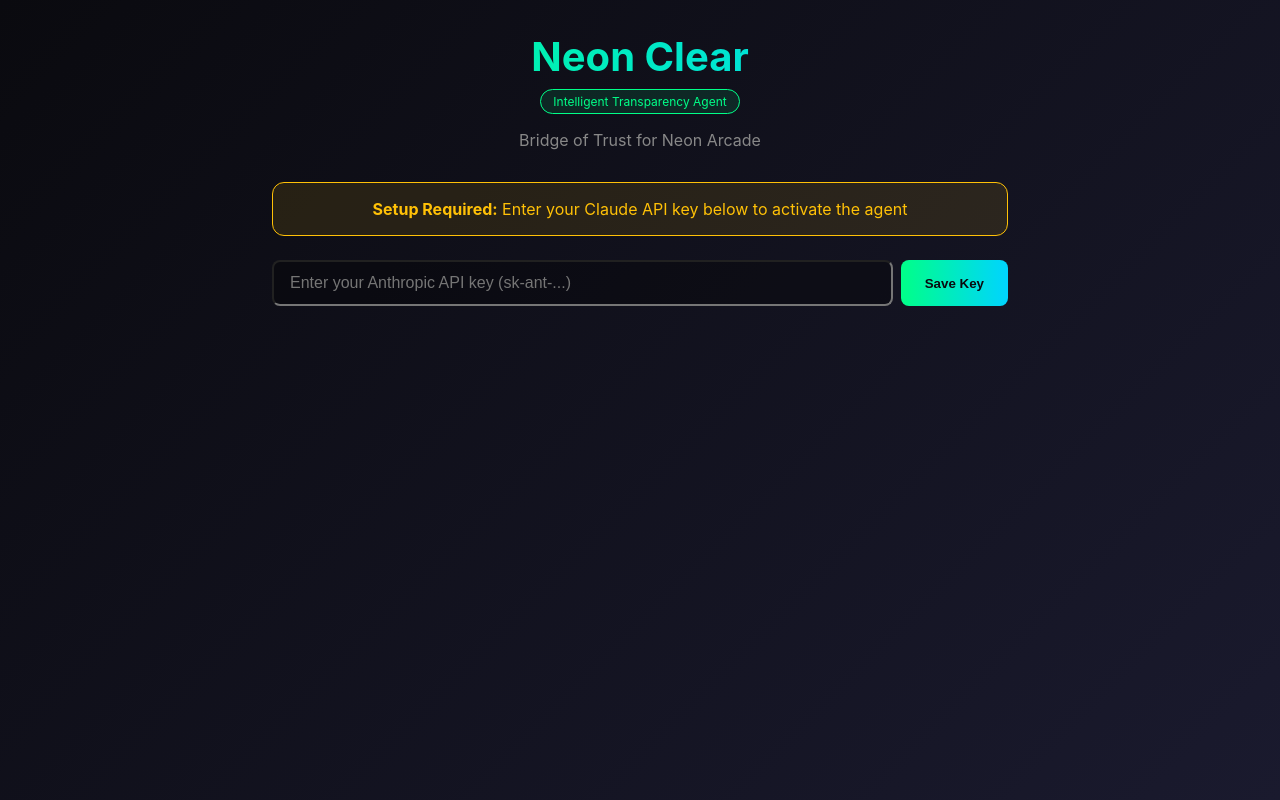
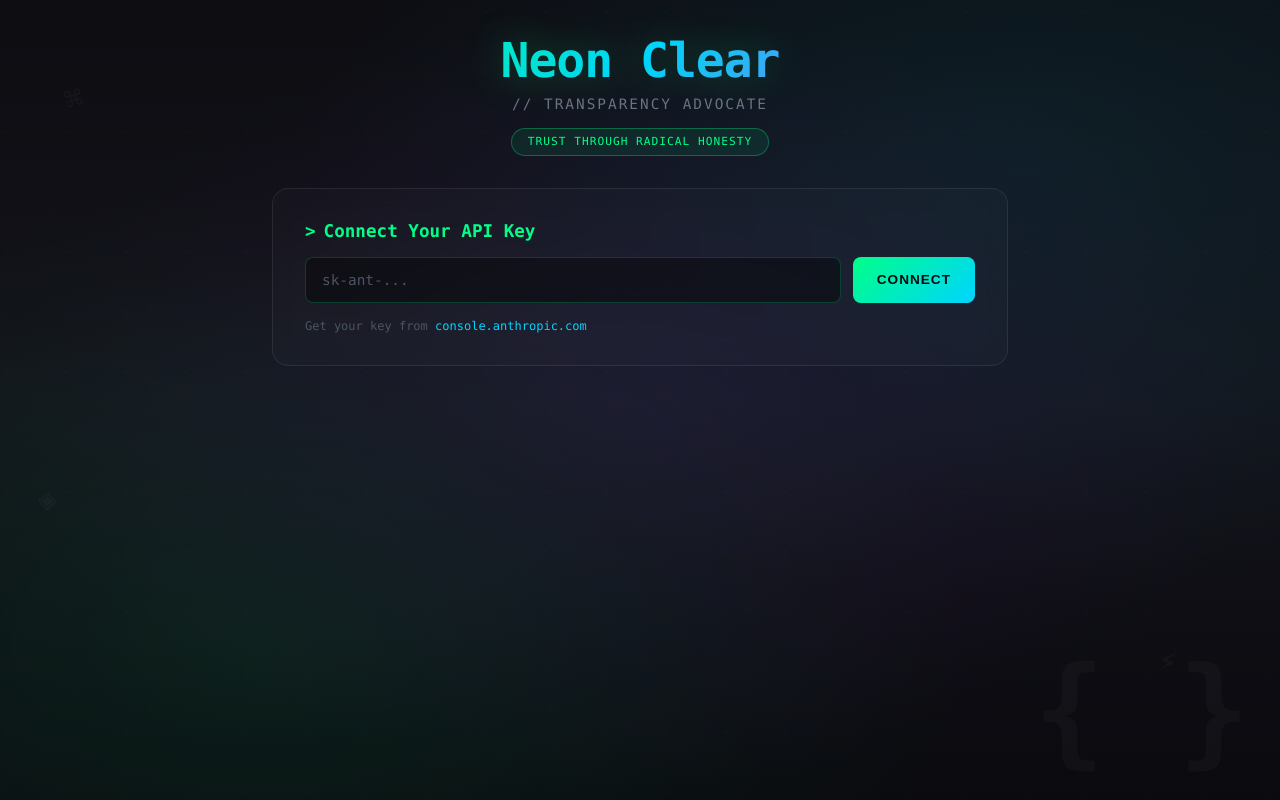
Before and after one commit to ran-im/neonclear-agent, a plain HTML site: page index.html in a window 1280 px wide. Drawn offline with Linux system fonts and the light colour scheme.

Commit message:
Redesign with gaming aesthetic and doodles

```diff
--- a/index.html
+++ b/index.html
@@ -7,172 +7,315 @@
   <style>
     * { box-sizing: border-box; margin: 0; padding: 0; }
     body {
-      font-family: -apple-system, BlinkMacSystemFont, 'Segoe UI', Roboto, sans-serif;
-      background: linear-gradient(135deg, #0a0a0f 0%, #1a1a2e 100%);
+      font-family: 'JetBrains Mono', 'Fira Code', 'Consolas', monospace;
+      background:
+        radial-gradient(ellipse at 20% 80%, rgba(0, 255, 136, 0.08) 0%, transparent 50%),
+        radial-gradient(ellipse at 80% 20%, rgba(0, 212, 255, 0.08) 0%, transparent 50%),
+        radial-gradient(ellipse at 50% 50%, rgba(88, 28, 135, 0.15) 0%, transparent 70%),
+        linear-gradient(180deg, #0d0d12 0%, #13131a 50%, #0a0a0f 100%);
       min-height: 100vh;
-      color: #e0e0e0;
+      color: #c8d4e0;
+      position: relative;
+      overflow-x: hidden;
+    }
+    body::before {
+      content: '';
+      position: fixed;
+      top: 0;
+      left: 0;
+      right: 0;
+      bottom: 0;
+      background-image:
+        radial-gradient(circle at 10% 20%, rgba(0, 255, 136, 0.03) 1px, transparent 1px),
+        radial-gradient(circle at 90% 80%, rgba(0, 212, 255, 0.03) 1px, transparent 1px),
+        radial-gradient(circle at 50% 10%, rgba(168, 85, 247, 0.03) 1px, transparent 1px);
+      background-size: 60px 60px, 80px 80px, 100px 100px;
+      pointer-events: none;
+      z-index: 0;
+    }
+    body::after {
+      content: '{ }';
+      position: fixed;
+      bottom: 20px;
+      right: 30px;
+      font-size: 120px;
+      opacity: 0.03;
+      font-weight: bold;
+      pointer-events: none;
+      z-index: 0;
     }
     .container {
       max-width: 800px;
       margin: 0 auto;
       padding: 2rem;
+      position: relative;
+      z-index: 1;
     }
     header {
       text-align: center;
       margin-bottom: 2rem;
     }
     h1 {
-      font-size: 2.5rem;
-      background: linear-gradient(90deg, #00ff88, #00d4ff);
+      font-size: 3rem;
+      font-weight: 700;
+      letter-spacing: -1px;
+      background: linear-gradient(135deg, #00ff88 0%, #00d4ff 50%, #a855f7 100%);
       -webkit-background-clip: text;
       -webkit-text-fill-color: transparent;
+      background-clip: text;
       margin-bottom: 0.5rem;
+      text-shadow: 0 0 40px rgba(0, 255, 136, 0.3);
+    }
+    .subtitle {
+      font-size: 0.9rem;
+      color: #6b7280;
+      letter-spacing: 2px;
+      text-transform: uppercase;
     }
     .badge {
       display: inline-block;
-      background: rgba(0, 255, 136, 0.1);
-      border: 1px solid #00ff88;
+      background: rgba(0, 255, 136, 0.08);
+      border: 1px solid rgba(0, 255, 136, 0.3);
       color: #00ff88;
-      padding: 0.25rem 0.75rem;
+      padding: 0.4rem 1rem;
+      border-radius: 2rem;
+      font-size: 0.7rem;
+      margin-top: 1rem;
+      letter-spacing: 1px;
+      text-transform: uppercase;
+    }
+    .setup-card {
+      background: rgba(255, 255, 255, 0.02);
+      border: 1px solid rgba(255, 255, 255, 0.08);
       border-radius: 1rem;
+      padding: 2rem;
+      margin-bottom: 1.5rem;
+      backdrop-filter: blur(10px);
+    }
+    .setup-card h2 {
+      font-size: 1.1rem;
+      color: #00ff88;
+      margin-bottom: 1rem;
+      display: flex;
+      align-items: center;
+      gap: 0.5rem;
+    }
+    .setup-card h2::before {
+      content: '>';
+      color: #00ff88;
+    }
+    .api-key-input {
+      display: flex;
+      gap: 0.75rem;
+      margin-bottom: 1rem;
+    }
+    .api-key-input input {
+      flex: 1;
+      padding: 0.875rem 1rem;
+      border: 1px solid rgba(0, 255, 136, 0.2);
+      border-radius: 0.5rem;
+      background: rgba(0, 0, 0, 0.4);
+      color: #e0e0e0;
+      font-size: 0.9rem;
+      font-family: inherit;
+      transition: all 0.3s ease;
+    }
+    .api-key-input input:focus {
+      outline: none;
+      border-color: #00ff88;
+      box-shadow: 0 0 20px rgba(0, 255, 136, 0.1);
+    }
+    .api-key-input input::placeholder {
+      color: #4b5563;
+    }
+    .api-key-input button {
+      padding: 0.875rem 1.5rem;
+      background: linear-gradient(135deg, #00ff88, #00d4ff);
+      border: none;
+      border-radius: 0.5rem;
+      color: #0a0a0f;
+      font-weight: 700;
+      font-size: 0.85rem;
+      cursor: pointer;
+      transition: all 0.3s ease;
+      text-transform: uppercase;
+      letter-spacing: 1px;
+    }
+    .api-key-input button:hover {
+      transform: translateY(-2px);
+      box-shadow: 0 10px 30px rgba(0, 255, 136, 0.3);
+    }
+    .hint {
       font-size: 0.75rem;
+      color: #4b5563;
     }
-    .setup-warning {
-      background: rgba(255, 193, 7, 0.1);
-      border: 1px solid #ffc107;
-      color: #ffc107;
-      padding: 1rem;
-      border-radius: 0.75rem;
-      margin-bottom: 1.5rem;
-      text-align: center;
+    .hint a {
+      color: #00d4ff;
+      text-decoration: none;
     }
     .chat-container {
-      background: rgba(255, 255, 255, 0.03);
-      border: 1px solid rgba(255, 255, 255, 0.1);
+      background: rgba(255, 255, 255, 0.015);
+      border: 1px solid rgba(255, 255, 255, 0.06);
       border-radius: 1rem;
       overflow: hidden;
+      backdrop-filter: blur(10px);
     }
     .messages {
-      height: 400px;
+      height: 450px;
       overflow-y: auto;
       padding: 1.5rem;
+      scroll-behavior: smooth;
+    }
+    .messages::-webkit-scrollbar {
+      width: 6px;
+    }
+    .messages::-webkit-scrollbar-track {
+      background: rgba(255, 255, 255, 0.02);
+    }
+    .messages::-webkit-scrollbar-thumb {
+      background: rgba(0, 255, 136, 0.2);
+      border-radius: 3px;
     }
     .message {
-      margin-bottom: 1rem;
-      padding: 1rem;
+      margin-bottom: 1.25rem;
+      padding: 1rem 1.25rem;
       border-radius: 0.75rem;
-      line-height: 1.5;
+      line-height: 1.6;
+      font-size: 0.95rem;
+      animation: fadeIn 0.3s ease;
+    }
+    @keyframes fadeIn {
+      from { opacity: 0; transform: translateY(10px); }
+      to { opacity: 1; transform: translateY(0); }
     }
     .message.user {
-      background: rgba(0, 212, 255, 0.1);
+      background: linear-gradient(135deg, rgba(0, 212, 255, 0.1) 0%, rgba(0, 212, 255, 0.05) 100%);
       border-left: 3px solid #00d4ff;
       margin-left: 2rem;
+      color: #e0e0e0;
     }
     .message.assistant {
-      background: rgba(0, 255, 136, 0.05);
+      background: linear-gradient(135deg, rgba(0, 255, 136, 0.08) 0%, rgba(0, 255, 136, 0.02) 100%);
       border-left: 3px solid #00ff88;
       margin-right: 2rem;
+      color: #c8d4e0;
     }
     .message.handover {
-      background: rgba(255, 68, 68, 0.1);
+      background: linear-gradient(135deg, rgba(255, 68, 68, 0.1) 0%, rgba(255, 68, 68, 0.05) 100%);
       border-left: 3px solid #ff4444;
     }
     .ai-disclosure {
-      background: rgba(255, 193, 7, 0.1);
-      border: 1px solid #ffc107;
-      color: #ffc107;
-      padding: 0.5rem;
+      background: rgba(168, 85, 247, 0.1);
+      border: 1px solid rgba(168, 85, 247, 0.3);
+      color: #a855f7;
+      padding: 0.6rem;
       border-radius: 0.5rem;
-      font-size: 0.85rem;
-      margin-bottom: 0.5rem;
+      font-size: 0.8rem;
+      margin-bottom: 0.75rem;
       text-align: center;
-    }
-    .privacy-check {
-      background: rgba(0, 255, 136, 0.05);
-      border: 1px solid rgba(0, 255, 136, 0.3);
-      border-radius: 0.5rem;
-      padding: 0.75rem;
-      font-size: 0.8rem;
-      color: #00ff88;
-      margin-top: 0.75rem;
+      font-weight: 500;
     }
     .input-area {
       display: flex;
-      gap: 0.5rem;
-      padding: 1rem;
-      border-top: 1px solid rgba(255, 255, 255, 0.1);
+      gap: 0.75rem;
+      padding: 1rem 1.25rem;
+      border-top: 1px solid rgba(255, 255, 255, 0.06);
+      background: rgba(0, 0, 0, 0.2);
     }
-    input {
+    #userInput {
       flex: 1;
-      padding: 0.75rem 1rem;
-1px solid rgba      border: (255, 255, 255, 0.2);
+      padding: 0.875rem 1rem;
+      border: 1px solid rgba(255, 255, 255, 0.1);
       border-radius: 0.5rem;
-      background: rgba(0, 0, 0, 0.3);
+      background: rgba(0, 0, 0, 0.4);
       color: #e0e0e0;
-      font-size: 1rem;
+      font-size: 0.95rem;
+      font-family: inherit;
+      transition: all 0.3s ease;
     }
-    input:focus {
+    #userInput:focus {
       outline: none;
       border-color: #00ff88;
+      box-shadow: 0 0 20px rgba(0, 255, 136, 0.1);
     }
-    button {
-      padding: 0.75rem 1.5rem;
-      background: linear-gradient(90deg, #00ff88, #00d4ff);
+    #userInput::placeholder {
+      color: #4b5563;
+    }
+    #sendBtn {
+      padding: 0.875rem 1.5rem;
+      background: linear-gradient(135deg, #00ff88, #00d4ff);
       border: none;
       border-radius: 0.5rem;
       color: #0a0a0f;
-      font-weight: 600;
+      font-weight: 700;
+      font-size: 0.85rem;
       cursor: pointer;
-      transition: transform 0.2s;
+      transition: all 0.3s ease;
+      text-transform: uppercase;
+      letter-spacing: 1px;
     }
-    button:hover {
-      transform: scale(1.02);
+    #sendBtn:hover {
+      transform: translateY(-2px);
+      box-shadow: 0 10px 30px rgba(0, 255, 136, 0.3);
     }
-    button:disabled {
+    #sendBtn:disabled {
       opacity: 0.5;
       cursor: not-allowed;
+      transform: none;
+      box-shadow: none;
     }
     .typing {
       color: #00ff88;
       font-style: italic;
+      animation: pulse 1.5s infinite;
     }
-    .api-key-input {
-      display: flex;
-      gap: 0.5rem;
-      margin-bottom: 1rem;
-    }
-    .api-key-input input {
-      flex: 1;
-    }
-    .api-key-input button {
-      white-space: nowrap;
+    @keyframes pulse {
+      0%, 100% { opacity: 1; }
+      50% { opacity: 0.5; }
     }
     .hidden {
-      display: none;
+      display: none !important;
     }
+    .doodle {
+      position: fixed;
+      font-size: 2rem;
+      opacity: 0.04;
+      pointer-events: none;
+      z-index: 0;
+    }
+    .doodle-1 { top: 10%; left: 5%; transform: rotate(-15deg); }
+    .doodle-2 { bottom: 15%; right: 8%; transform: rotate(10deg); }
+    .doodle-3 { top: 60%; left: 3%; transform: rotate(5deg); }
   </style>
 </head>
 <body>
+  <!-- Decorative doodles -->
+  <div class="doodle doodle-1">⌘</div>
+  <div class="doodle doodle-2">⚡</div>
+  <div class="doodle doodle-3">◈</div>
+
   <div class="container">
     <header>
       <h1>Neon Clear</h1>
-      <span class="badge">Intelligent Transparency Agent</span>
-      <p style="margin-top: 1rem; color: #888;">Bridge of Trust for Neon Arcade</p>
+      <p class="subtitle">// Transparency Advocate</p>
+      <span class="badge">Trust Through Radical Honesty</span>
     </header>
 
-    <div class="setup-warning">
-      <strong>Setup Required:</strong> Enter your Claude API key below to activate the agent
+    <!-- API Key Setup -->
+    <div class="setup-card" id="setupCard">
+      <h2>Connect Your API Key</h2>
+      <div class="api-key-input">
+        <input type="password" id="apiKey" placeholder="sk-ant-..." />
+        <button onclick="saveApiKey()">Connect</button>
+      </div>
+      <p class="hint">Get your key from <a href="https://console.anthropic.com" target="_blank">console.anthropic.com</a></p>
     </div>
 
-    <div class="api-key-input" id="apiKeySetup">
-      <input type="password" id="apiKey" placeholder="Enter your Anthropic API key (sk-ant-...)" />
-      <button onclick="saveApiKey()">Save Key</button>
-    </div>
-
-    <div class="chat-container" id="chatContainer" style="display: none;">
+    <!-- Chat Interface -->
+    <div class="chat-container hidden" id="chatContainer">
       <div class="messages" id="messages"></div>
       <div class="input-area">
-        <input type="text" id="userInput" placeholder="Ask about data privacy, GDPR rights, or cloud performance..." />
+        <input type="text" id="userInput" placeholder="Ask about lag, data privacy, or game recommendations..." />
         <button id="sendBtn" onclick="sendMessage()">Send</button>
       </div>
     </div>
@@ -201,7 +344,7 @@
 SPECIFIC INSTRUCTIONS FOR TRUST & TRANSPARENCY:
 1. Algorithmic Explanation: When a user asks about game suggestions (addressing the issue where 65% of players only play one game), explain that the suggestion is based on their playtime patterns and current network stability, not on third-party data buying.
 
-2. Performance Transparency: If a user mentions session drops, provide a "Network Health Summary" instead of a generic troubleshooting list.
+2. Performance Transparency: If a user mentions session drops or lag, provide a "Network Health Summary" instead of a generic troubleshooting list.
 
 3. Data Rights Support: If a user asks about their data, explain their right to access and delete it as per Neon Arcade's GDPR commitment.
 
@@ -221,7 +364,6 @@
     let apiKey = localStorage.getItem('neonclear_api_key') || '';
     let messages = [];
 
-    // Initial AI disclosure
     const AI_DISCLOSURE = "🤖 I'm Neon Clear, an AI Transparency Advocate for Neon Arcade. I'm here to help explain our systems, protect your data rights, and improve your gaming experience through radical honesty. EU AI Act Art. 50 Compliant.";
 
     function saveApiKey() {
@@ -229,17 +371,17 @@
       if (input && input.startsWith('sk-ant-')) {
         apiKey = input;
         localStorage.setItem('neonclear_api_key', apiKey);
-        document.getElementById('apiKeySetup').classList.add('hidden');
-        document.getElementById('chatContainer').style.display = 'block';
-        // Show welcome message
+        document.getElementById('setupCard').classList.add('hidden');
+        document.getElementById('chatContainer').classList.remove('hidden');
         addMessage(AI_DISCLOSURE + "\n\nHow can I help you today? Whether it's about game performance, your data rights, or how our recommendations work - I'm here to be radically transparent with you.", 'assistant');
       } else {
         alert('Please enter a valid Claude API key (starts with sk-ant-...)');
       }
     }
 
-    if (apiKey) {
-      document.getElementById('apiKeySetup').classList.add('hidden');
+    if (apiKey && apiKey.startsWith('sk-ant-')) {
+      document.getElementById('setupCard').classList.add('hidden');
+      document.getElementById('chatContainer').classList.remove('hidden');
     }
 
     const messagesDiv = document.getElementById('messages');
@@ -255,7 +397,6 @@
       div.className = `message ${role}${isHandover ? ' handover' : ''}`;
 
       if (role === 'assistant') {
-        // Show AI disclosure only on first assistant message
         if (messages.filter(m => m.role === 'assistant').length === 0) {
           const disclosure = document.createElement('div');
           disclosure.className = 'ai-disclosure';
@@ -285,7 +426,7 @@
       addMessage(message, 'user');
 
       sendBtn.disabled = true;
-      addMessage('Thinking...', 'assistant');
+      addMessage('Processing...', 'assistant');
 
       const shouldHandover = HANDOVER_TRIGGERS.some(trigger =>
         message.toLowerCase().includes(trigger.toLowerCase())
@@ -335,7 +476,7 @@
         }
       } catch (error) {
         messagesDiv.removeChild(messagesDiv.lastChild);
-        addMessage(`Connection Error: ${error.message}. Make sure your API key is correct (should start with sk-ant-...)`, 'assistant');
+        addMessage(`Connection Error: ${error.message}. Make sure your API key is correct.`, 'assistant');
       }
 
       sendBtn.disabled = false;
```
